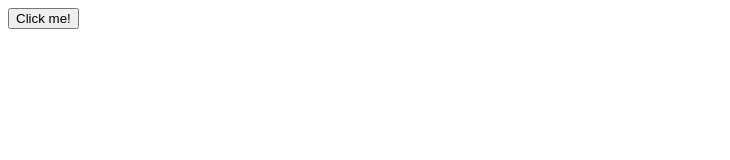
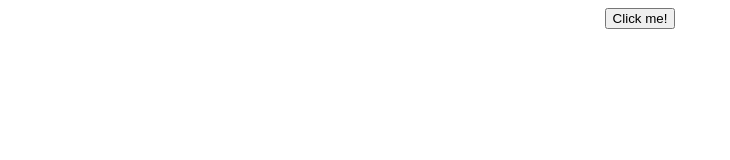
Before and after one commit to koorzenb/webworker-app, a website: page index.html in a window 1280 px wide. Shown: the whole page, without its empty margins (0-730 px from the left). Drawn offline with Linux system fonts and the light colour scheme.

Commit message:
Minor mods

```diff
--- a/index.html
+++ b/index.html
@@ -7,7 +7,9 @@
             content="width=device-width, user-scalable=no, initial-scale=1.0, maximum-scale=1.0, minimum-scale=1.0"
         />
         <meta http-equiv="X-UA-Compatible" content="ie=edge" />
-        <title>Document</title>
+
+        <title>|||WebWorker|</title>
+        <link rel="stylesheet" href="./styles/webworker.css" />
     </head>
     <body>
         <button>Click me!</button>
--- a/package.json
+++ b/package.json
@@ -2,7 +2,7 @@
     "name": "",
     "version": "0.0.6",
     "description": "",
-    "main": "index.js",
+    "main": "demoApp.js",
     "directories": {
         "test": "test"
     },
--- /dev/null
+++ b/styles/webworker.css
@@ -0,0 +1,6 @@
+body {
+    min-height: 100vh;
+    display: grid;
+    align-items: start;
+    justify-items: center;
+}
```
